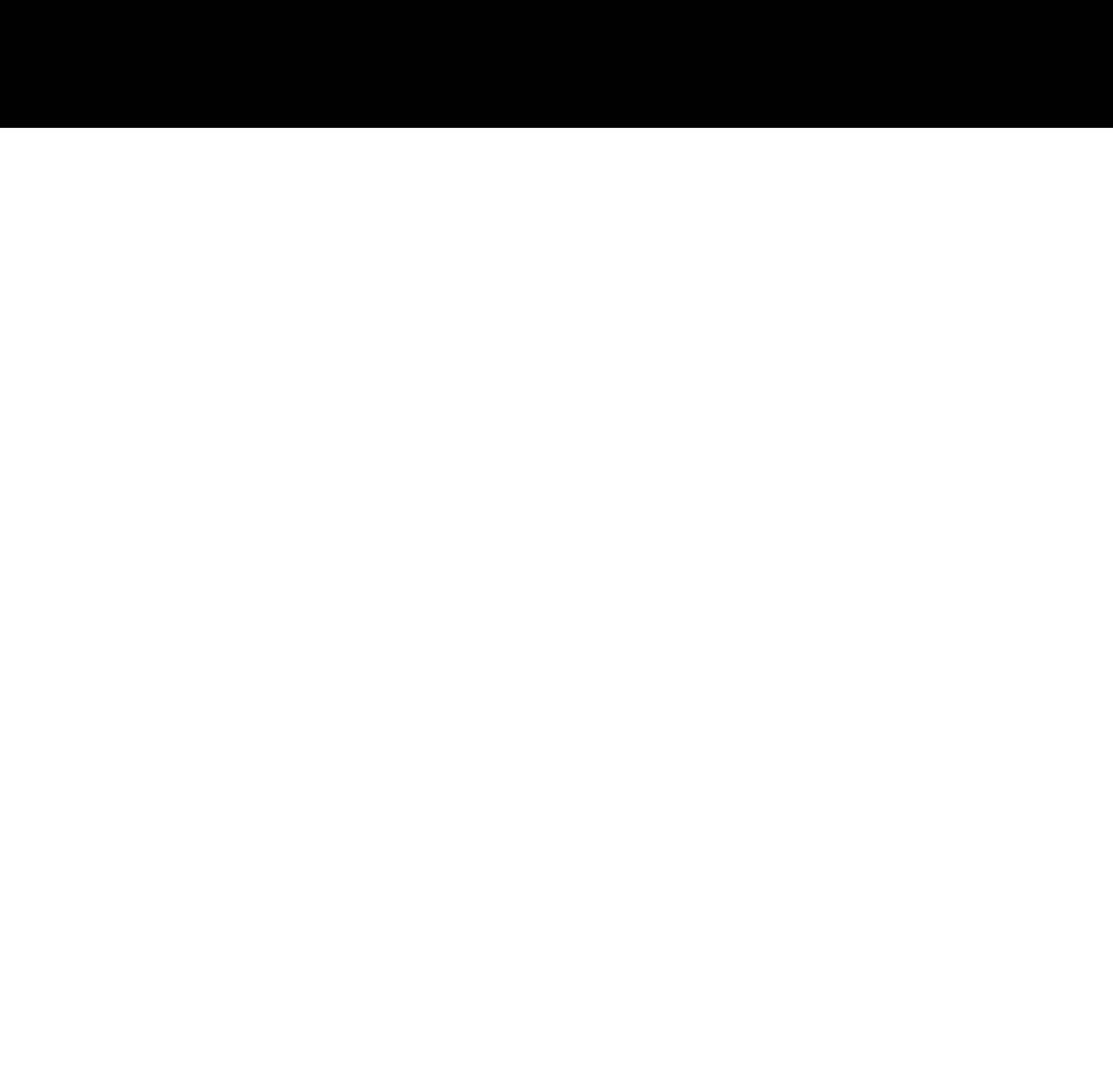
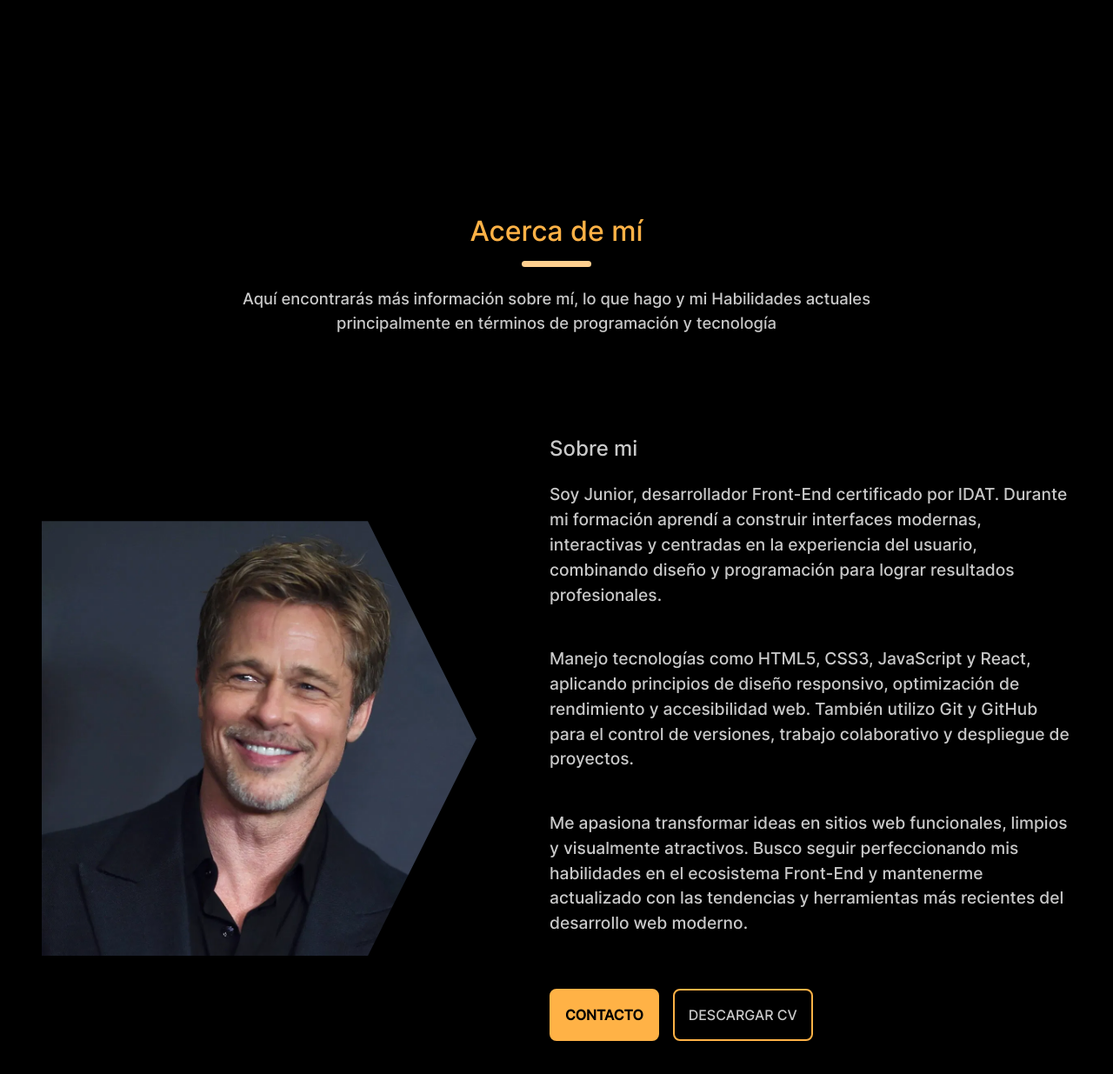
Before and after one commit to vacaasada29/portafolio-junior, a plain HTML site: page index.html in a window 1280 px wide. Shown: the part 723-1958 px from the top of the page at 87% size. Before the commit the page ends 870 px from the top, so only its background shows below. Drawn offline with nearby package versions, Linux system fonts and the light colour scheme; files whose address does not match are found by name.

Commit message:
seccion de sobre mi

```diff
--- a/css/commom.css
+++ b/css/commom.css
@@ -3,7 +3,7 @@
 :root {
   /* color */
   --primary-color: #000;
-  --secondary-color: #ffffff;
+  --secondary-color: #c9c9c9;
   --primary-color-dark: #ffb246;
   --secondary-color-dark: #ffd08f;
 
@@ -79,6 +79,9 @@ button {
   background-color: var(--primary-color-dark);
   height: 70px;
   padding: 0 var(--site-max-width);
+  position: sticky;
+  top: 0;
+  z-index: 20;
 }
 
 .nav-bar {
--- a/css/style.css
+++ b/css/style.css
@@ -26,7 +26,7 @@
 }
 
 #miNombre {
-  font-size: clamp(2.8rem, 5vw, 4.2rem);
+  font-size: clamp(2.8rem, 4vw, 4.2rem);
   font-family: "principal";
 }
 
@@ -54,15 +54,15 @@
   border-radius: var(--border-radius-s);
   font-size: var(--fs-l);
   color: var(--primary-color);
-  font-family: "principal";
-  transition: .3s linear;
-  padding: 1.1rem clamp(2rem, 6vw, 3.5rem);
+  transition: .2s linear;
+  padding: 1rem 2rem;
+  text-transform: uppercase;
 }
 
 .inicio__btn:hover,
 .inicio__btn:active {
-  background-color: var(--secondary-color-dark);
-  scale: 1.1;
+  transform: translateY(-5px);
+  cursor: url(../img/cursor__pointer.webp), pointer;
 }
 
 .section__inicio--imagen {
@@ -94,3 +94,135 @@
     transform: rotate(-90deg);
   }
 }
+/* fin de seccion de inicio */
+
+
+
+
+
+/* inicio de seccion de sobre mi  */
+.section__sobremi {
+  min-height: 100dvh;
+  background-color: var(--primary-color);
+  padding: 100px var(--site-max-width);
+  color: var(--secondary-color);
+}
+
+.section__sobremi--encabezado {
+  display: flex;
+  justify-content: center;
+  align-items: center;
+  flex-direction: column;
+  text-align: center;
+}
+
+.section__sobremi--encabezado h2 {
+  color: var(--primary-color-dark);
+  font-size: var(--fs-xl);
+  position: relative;
+  display: flex;
+  justify-content: center;
+  padding-bottom: 15px;
+  margin-bottom: 30px;
+}
+
+.section__sobremi--encabezado h2::before {
+  position: absolute;
+  content: "";
+  top: 100%;
+  width: 80px;
+  height: 7px;
+  background-color: var(--secondary-color-dark);
+  border-radius: var(--border-radius-s);
+}
+
+.section__sobremi--encabezado p {
+  font-size: 1.15rem;
+  max-width: 800px;
+}
+
+.section__sobremi--wrapper {
+  display: flex;
+  justify-content: space-between;
+  width: 100%;
+  margin-top: 100px;
+  align-items: center;
+  gap: 2rem;
+  flex-direction: column;
+}
+
+.section__sobremi--imagen {
+  max-width: 500px;
+  clip-path: polygon(0% 0%, 75% 0%, 100% 50%, 75% 100%, 0% 100%);
+  aspect-ratio: 1;
+  transform: rotate(90deg);
+  transition: .5s linear;
+}
+
+.section__sobremi--imagen img {
+  width: 100%;
+  height: 100%;
+  object-fit: cover;
+  transform: rotate(-90deg);
+  object-position: 75%;
+}
+
+.section__sobremi--info {
+  max-width: 600px;
+  width: 100%;
+  display: flex;
+  flex-direction: column;
+  gap: 1rem;
+}
+
+.section__sobremi--info h3 {
+  font-size: var(--fs-l);
+}
+
+.section__sobremi--description {
+  font-size: 1.2rem;
+}
+
+.section__sobremi--links {
+  display: flex;
+  gap: 1rem;
+}
+
+.section__sobremi--links a {
+  color: var(--primary-color);
+  text-transform: uppercase;
+  cursor: url(../img/cursor__pointer.webp), pointer;
+  padding: 1rem;
+  background-color: var(--primary-color-dark);
+  border-radius: var(--border-radius-s);
+  border: 2px solid var(--primary-color-dark);
+  transition: .2s linear;
+}
+
+.section__sobremi--links a:nth-of-type(1) {
+  font-weight: bold;
+}
+
+.section__sobremi--links a:nth-of-type(2) {
+  background-color: transparent;
+  color: var(--secondary-color);
+}
+
+.section__sobremi--links a:hover,
+.section__sobremi--links a:active {
+  transform: translateY(-5px);
+}
+
+@media screen and (min-width: 950px) {
+  .section__sobremi--wrapper {
+    flex-direction: row;
+  }
+
+  .section__sobremi--imagen {
+    transform: rotate(0);
+  }
+
+  .section__sobremi--imagen img {
+    transform: rotate(0);
+  }
+}
--- a/index.html
+++ b/index.html
@@ -17,17 +17,17 @@
       <button class="nav-open-menu" id="openMenu"><i class="fa-solid fa-bars-staggered"></i></button>
       <button class="nav-close-menu" id="closeMenu"><i class="fa-solid fa-xmark"></i></button>
       <ul id="menu" class="nav-list">
-        <li class="nav-item"><a href="#" class="nav-link">Inicio</a></li>
-        <li class="nav-item"><a href="#" class="nav-link">Sobre mi</a></li>
-        <li class="nav-item"><a href="#" class="nav-link">Proyectos</a></li>
-        <li class="nav-item"><a href="#" class="nav-link">Habilidades</a></li>
-        <li class="nav-item"><a href="#" class="nav-link">Contacto</a></li>
+        <li class="nav-item"><a href="#inicio" class="nav-link">Inicio</a></li>
+        <li class="nav-item"><a href="#sobremi" class="nav-link">Sobre mi</a></li>
+        <li class="nav-item"><a href="#proyectos" class="nav-link">Proyectos</a></li>
+        <li class="nav-item"><a href="#habilidades" class="nav-link">Habilidades</a></li>
+        <li class="nav-item"><a href="#contacto" class="nav-link">Contacto</a></li>
       </ul>
     </nav>
   </header>
 
   <main>
-    <section class="section__inicio">
+    <section id="inicio" class="section__inicio">
       <div class="section__inicio--perfil">
         <h1 id="miNombre"></h1>
         <div class="inicio__especialidad">
@@ -43,6 +43,30 @@
         <img src="./img/img_personal.webp" alt="">
       </div>
     </section>
+
+    <section id="sobremi" class="section__sobremi">
+      <div class="section__sobremi--encabezado">
+        <h2 class="subtitulo">Acerca de mí</h2>
+        <p class="subtitulo">Aquí encontrarás más información sobre mí, lo que hago y mi Habilidades actuales principalmente en términos de programación y tecnología</p>
+      </div>
+      <div class="section__sobremi--wrapper">
+        <div class="section__sobremi--imagen">
+          <img src="./img/img_personal.webp" alt="">
+        </div>
+        <div class="section__sobremi--info">
+          <h3 class="section__sobremi--titulo">Sobre mi</h3>
+          <div class="section__sobremi--description">
+            <p>Soy Junior, desarrollador Front-End certificado por IDAT. Durante mi formación aprendí a construir interfaces modernas, interactivas y centradas en la experiencia del usuario, combinando diseño y programación para lograr resultados profesionales.</p><br>
+            <p>Manejo tecnologías como HTML5, CSS3, JavaScript y React, aplicando principios de diseño responsivo, optimización de rendimiento y accesibilidad web. También utilizo Git y GitHub para el control de versiones, trabajo colaborativo y despliegue de proyectos.</p><br>
+            <p>Me apasiona transformar ideas en sitios web funcionales, limpios y visualmente atractivos. Busco seguir perfeccionando mis habilidades en el ecosistema Front-End y mantenerme actualizado con las tendencias y herramientas más recientes del desarrollo web moderno.</p><br>
+          </div>
+          <div class="section__sobremi--links">
+            <a href="#contacto">Contacto</a>
+            <a href="./archivos/CV_Profesional_Juan_Junior_Niño_Ponce_v2.docx" download="">Descargar CV</a>
+          </div>
+        </div>
+      </div>
+    </section>
   </main>
 
   <script src="./js/menu.js"></script>
```
